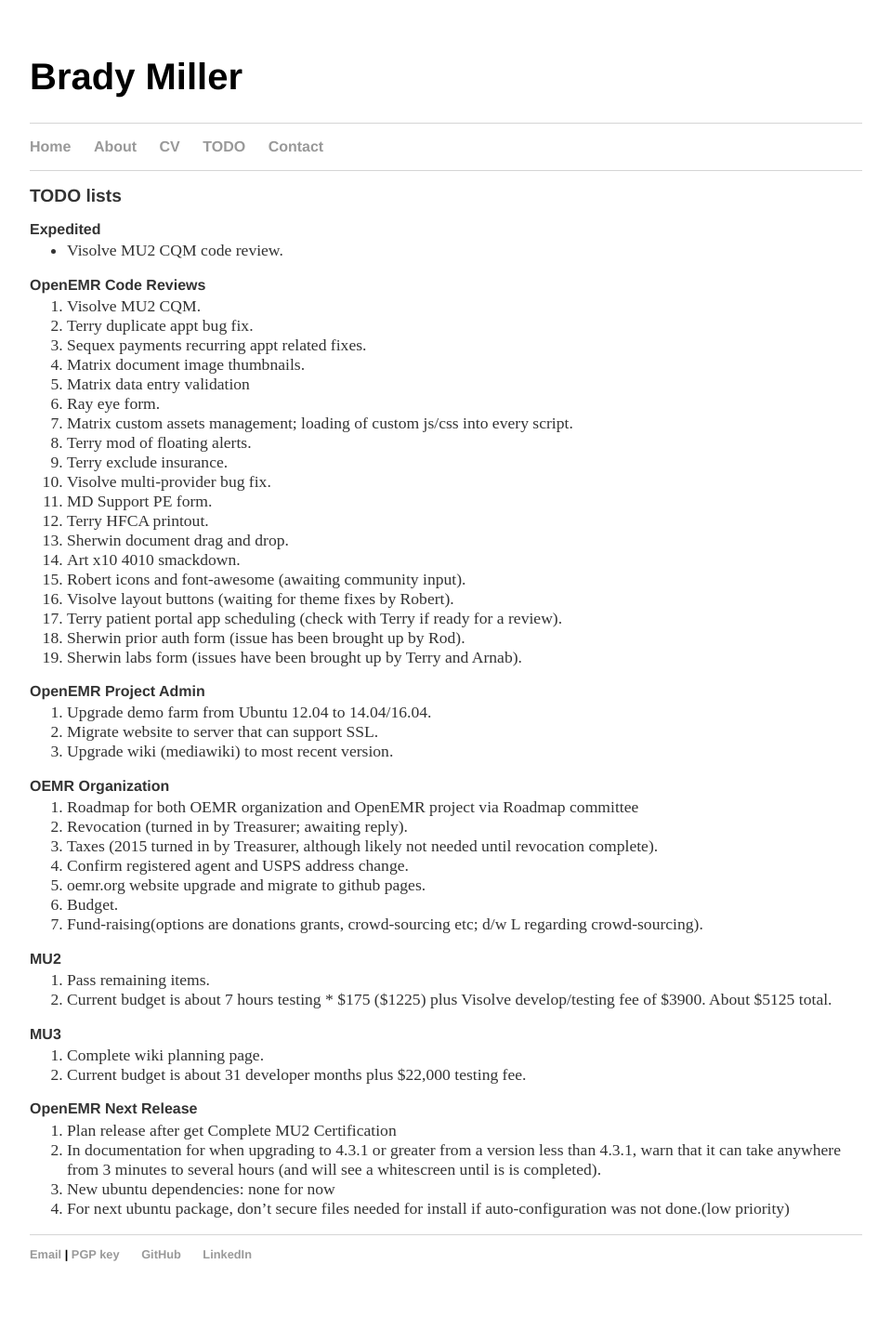
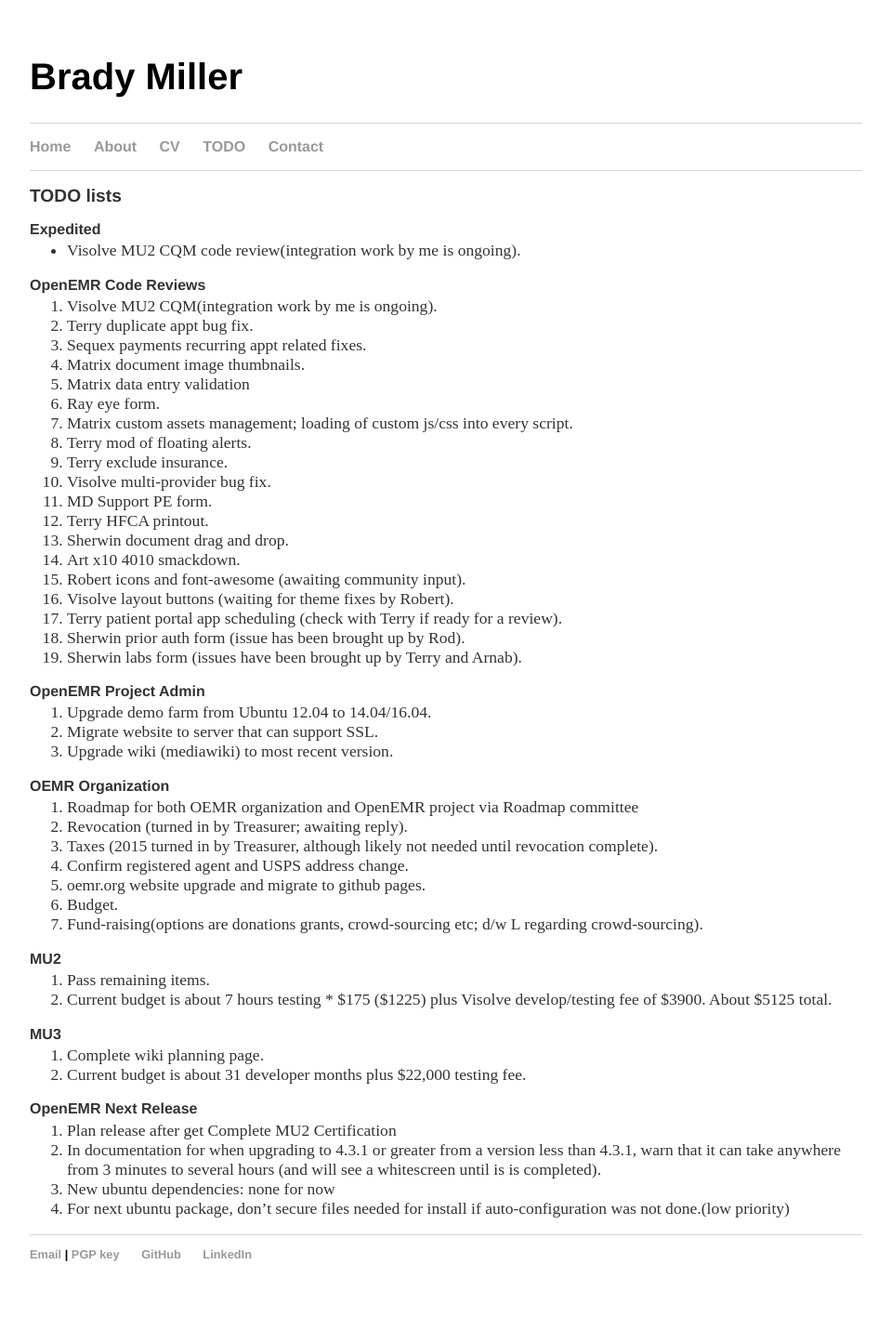
Before and after one commit to bradymiller/bradymiller.github.io, a Jekyll site: the page built from todo/index.md, in a window 1280 px wide. Shown: the whole page at 93% size, without its empty margins (160-1119 px from the left). Built offline with Jekyll 4.4.1, drawn with Linux system fonts in a browser that asks for light colours.

Commit message:
Update todo list

```diff
--- a/todo/index.md
+++ b/todo/index.md
@@ -4,10 +4,10 @@
 ## TODO lists
 
 ### Expedited
-* Visolve MU2 CQM code review.
+* Visolve MU2 CQM code review(integration work by me is ongoing).
 
 ### OpenEMR Code Reviews
-1. Visolve MU2 CQM.
+1. Visolve MU2 CQM(integration work by me is ongoing).
 1. Terry duplicate appt bug fix.
 1. Sequex payments recurring appt related fixes.
 1. Matrix document image thumbnails.
```
